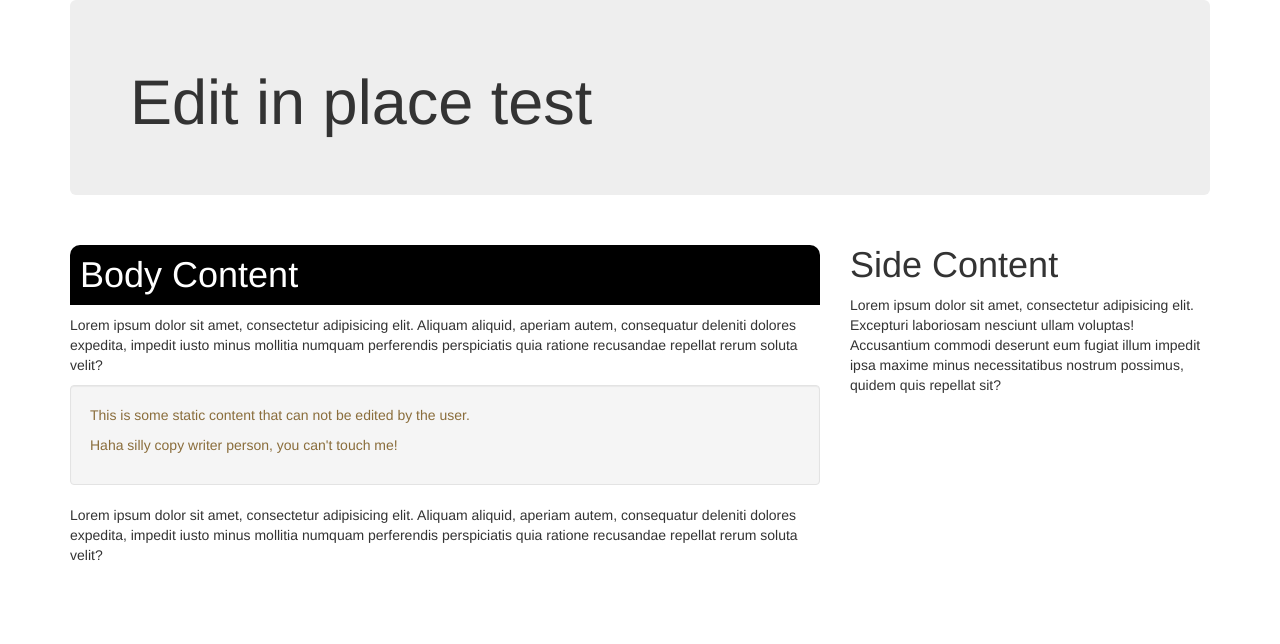
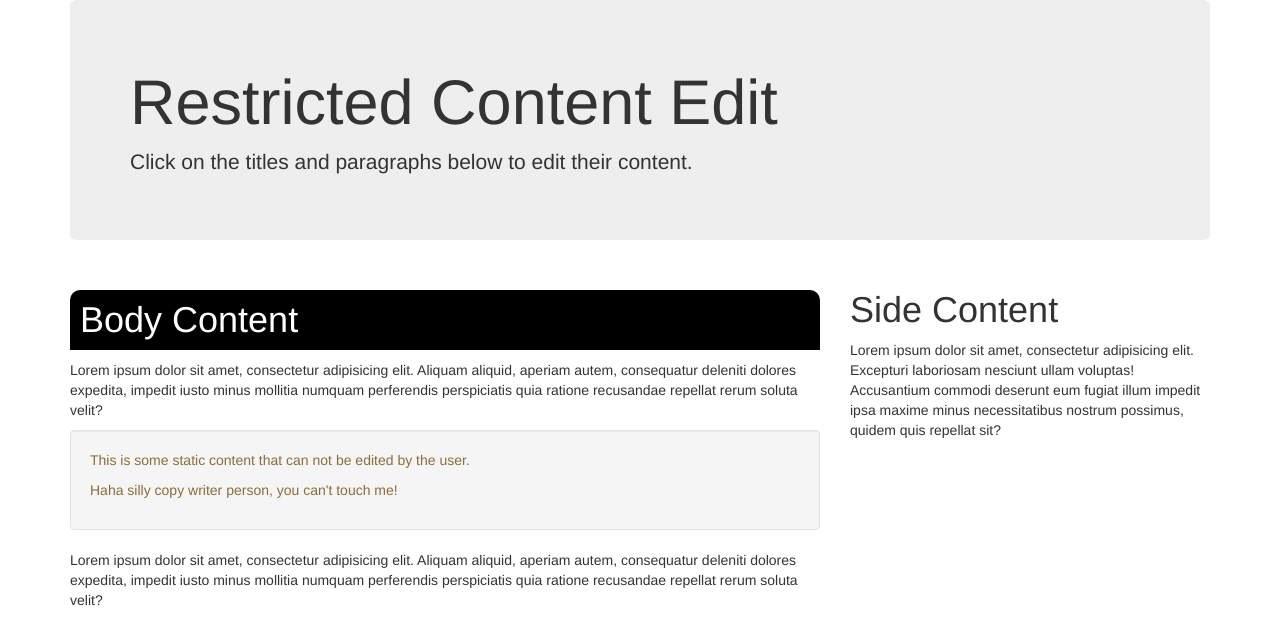
Before and after one commit to mattguest/edit_in_place_test, a plain HTML site: page index.html in a window 1280 px wide. Drawn offline with Linux system fonts and the light colour scheme; a script that the page names is missing.

Commit message:
Changed some wording

```diff
--- a/index.html
+++ b/index.html
@@ -1,7 +1,7 @@
 <html>
 
 <head>
-    <title>Edit in place test</title>
+    <title>Restricted edit</title>
 
     <link rel="stylesheet" href="css/bootstrap.min.css">
 
@@ -17,7 +17,8 @@
 <div class="container">
 
     <div class="jumbotron">
-        <h1>Edit in place test</h1>
+        <h1>Restricted Content Edit</h1>
+        <p>Click on the titles and paragraphs below to edit their content.</p>
     </div>
 
     <div class="row">
```
